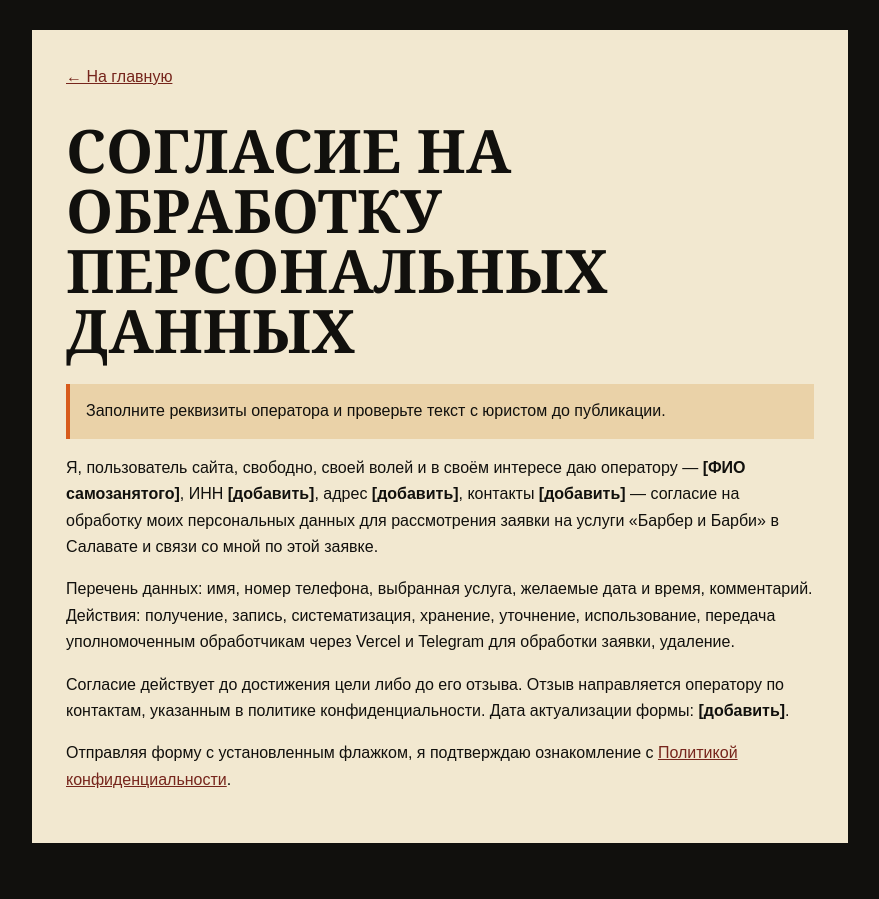
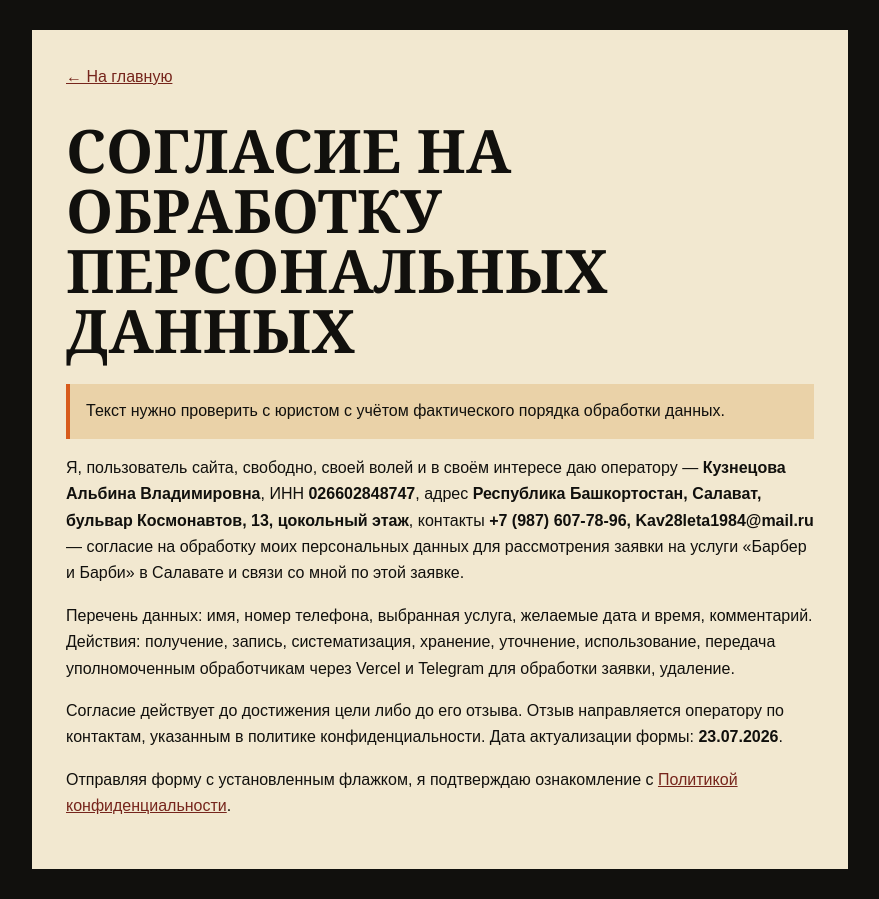
Before and after one commit to ezixxxgame-cmyk/b-b, a Next.js app: page /consent in a window 1280 px wide. Shown: the whole page, without its empty margins (200-1079 px from the left). Before the commit the page ends 873 px from the top, so only its background shows below. Built offline with nearby package versions, Linux system fonts and the light colour scheme; no server answers.

Commit message:
feat: use public domain and operator details

```diff
--- a/app/consent/page.tsx
+++ b/app/consent/page.tsx
@@ -10,10 +10,10 @@ export default function ConsentPage() {
   return <main className="page"><div className="shell"><article className="doc">
     <Link href="/">← На главную</Link>
     <h1>Согласие на обработку персональных данных</h1>
-    <p className="notice">Заполните реквизиты оператора и проверьте текст с юристом до публикации.</p>
-    <p>Я, пользователь сайта, свободно, своей волей и в своём интересе даю оператору — <strong>[ФИО самозанятого]</strong>, ИНН <strong>[добавить]</strong>, адрес <strong>[добавить]</strong>, контакты <strong>[добавить]</strong> — согласие на обработку моих персональных данных для рассмотрения заявки на услуги «Барбер и Барби» в Салавате и связи со мной по этой заявке.</p>
+    <p className="notice">Текст нужно проверить с юристом с учётом фактического порядка обработки данных.</p>
+    <p>Я, пользователь сайта, свободно, своей волей и в своём интересе даю оператору — <strong>Кузнецова Альбина Владимировна</strong>, ИНН <strong>026602848747</strong>, адрес <strong>Республика Башкортостан, Салават, бульвар Космонавтов, 13, цокольный этаж</strong>, контакты <strong>+7 (987) 607-78-96, Kav28leta1984@mail.ru</strong> — согласие на обработку моих персональных данных для рассмотрения заявки на услуги «Барбер и Барби» в Салавате и связи со мной по этой заявке.</p>
     <p>Перечень данных: имя, номер телефона, выбранная услуга, желаемые дата и время, комментарий. Действия: получение, запись, систематизация, хранение, уточнение, использование, передача уполномоченным обработчикам через Vercel и Telegram для обработки заявки, удаление.</p>
-    <p>Согласие действует до достижения цели либо до его отзыва. Отзыв направляется оператору по контактам, указанным в политике конфиденциальности. Дата актуализации формы: <strong>[добавить]</strong>.</p>
+    <p>Согласие действует до достижения цели либо до его отзыва. Отзыв направляется оператору по контактам, указанным в политике конфиденциальности. Дата актуализации формы: <strong>23.07.2026</strong>.</p>
     <p>Отправляя форму с установленным флажком, я подтверждаю ознакомление с <Link href="/privacy">Политикой конфиденциальности</Link>.</p>
   </article></div></main>;
 }
```
